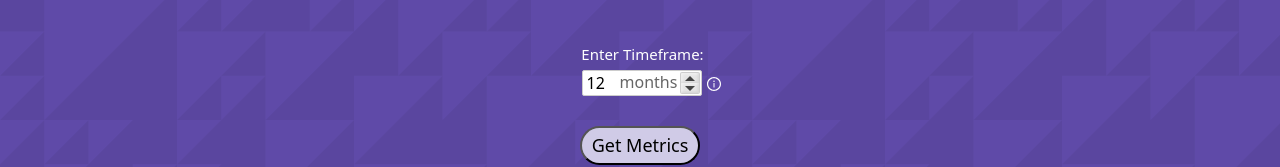
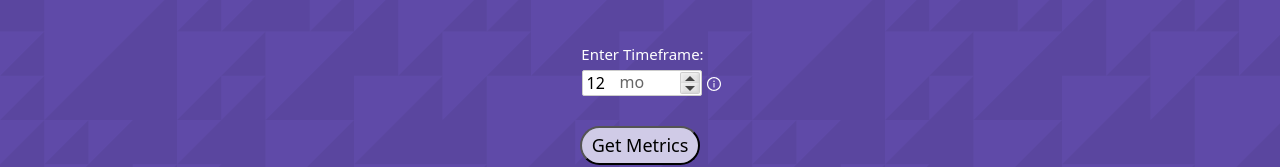
Before and after one commit to fonarevvichka/OSS-Score, a React (Create React App) app in the folder website/oss-score-site/: page / in a window 1280 px wide. Shown: the part 234-401 px from the top of the page. Built offline with nearby package versions, Linux system fonts and the light colour scheme.

Commit message:
Changed months to mo

```diff
--- a/website/oss-score-site/src/components/Homepage.js
+++ b/website/oss-score-site/src/components/Homepage.js
@@ -301,7 +301,7 @@
                 <div className='time-frame-container'>
                     <div className='time-frame-label'>Enter Timeframe: </div>
                     <div className='time-frame-input'>
-                        <div className='time-frame-months-label' id='time-frame-months-label'>months</div>
+                        <div className='time-frame-months-label' id='time-frame-months-label'>mo</div>
                         <NumericInput id='time-frame-num' min={0} max={48} value={"12"}/>
                         <div className="tool-tip-repo"> <AiOutlineInfoCircle color="white" />
                             <span className="tooltiptext-repo" style={{ width: "230px", marginLeft: "-115px" }}> The timeframe (in months) over which you want the metrics to be collected (default 12). Note: Longer timeframes will take longer to load </span>
```
